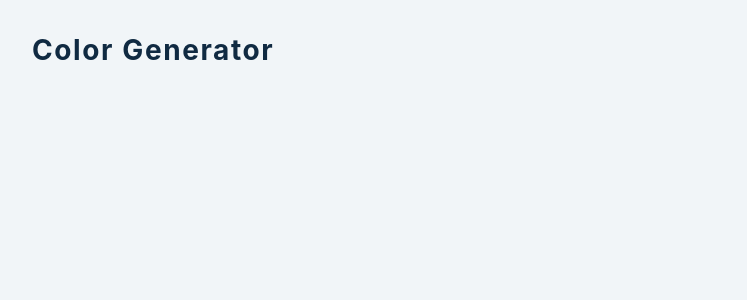
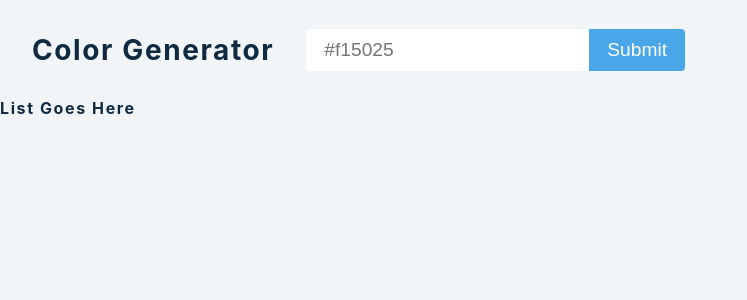
Before and after one commit to ahoymarcus/reactjs-color-generator-app, a React (Create React App) app: page / in a window 1280 px wide. Shown: the top 300 px of the page, without its empty margins (0-747 px from the left). Built offline with nearby package versions, Linux system fonts and the light colour scheme.

Commit message:
Completando estrutura Jsx. Testando evento de input no formulario

```diff
--- a/src/App.js
+++ b/src/App.js
@@ -8,20 +8,39 @@
 
 
 function App() {
-  const [ color, setColor ] = useState();
+  const [ color, setColor ] = useState('');
   const [ error, setError ] = useState(false);
   const [ list, setList ] = useState([]);
+
+
+  const handleSubmit = (e) => {
+    e.preventDefault();
+    console.log('submiting form...', color);
+
+  };
+
 
 
   return (
     <>
       <section className="container">
         <h3>color generator</h3>
+        <form onSubmit={handleSubmit} >
+          <input
+            type="text"
+            placeholder="#f15025"
+            value={color}
+            onChange={(e) => setColor(e.target.value)}
+          />
+          <button className="btn" type="submit">
+            Submit
+          </button>
+        </form>
+      </section>
+      <section className="colors">
+        <h4>list goes here</h4>
+      </section>
 
-        <section className="colors">
-          <h4>list goes here</h4>
-        </section>
-      </section>
     </>
   );
 }
```
